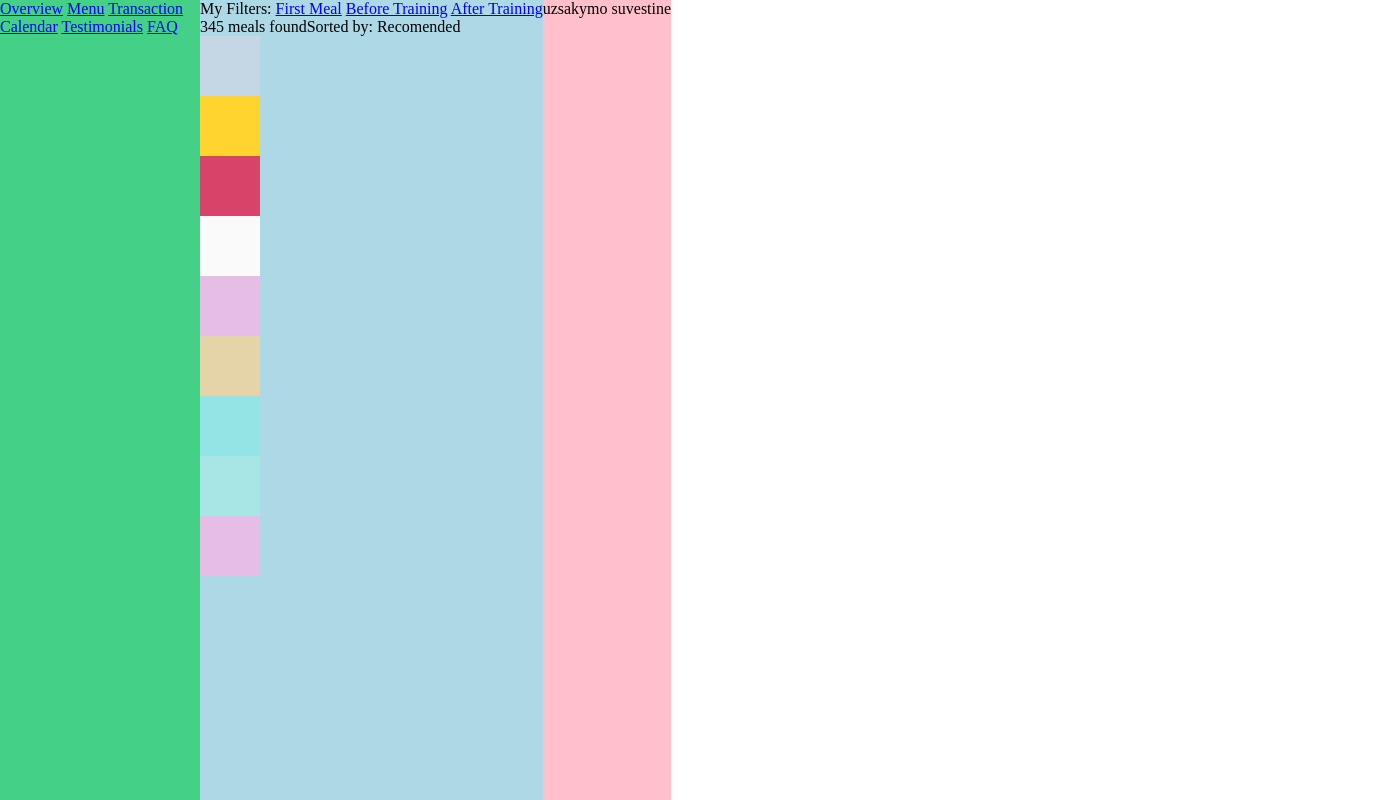
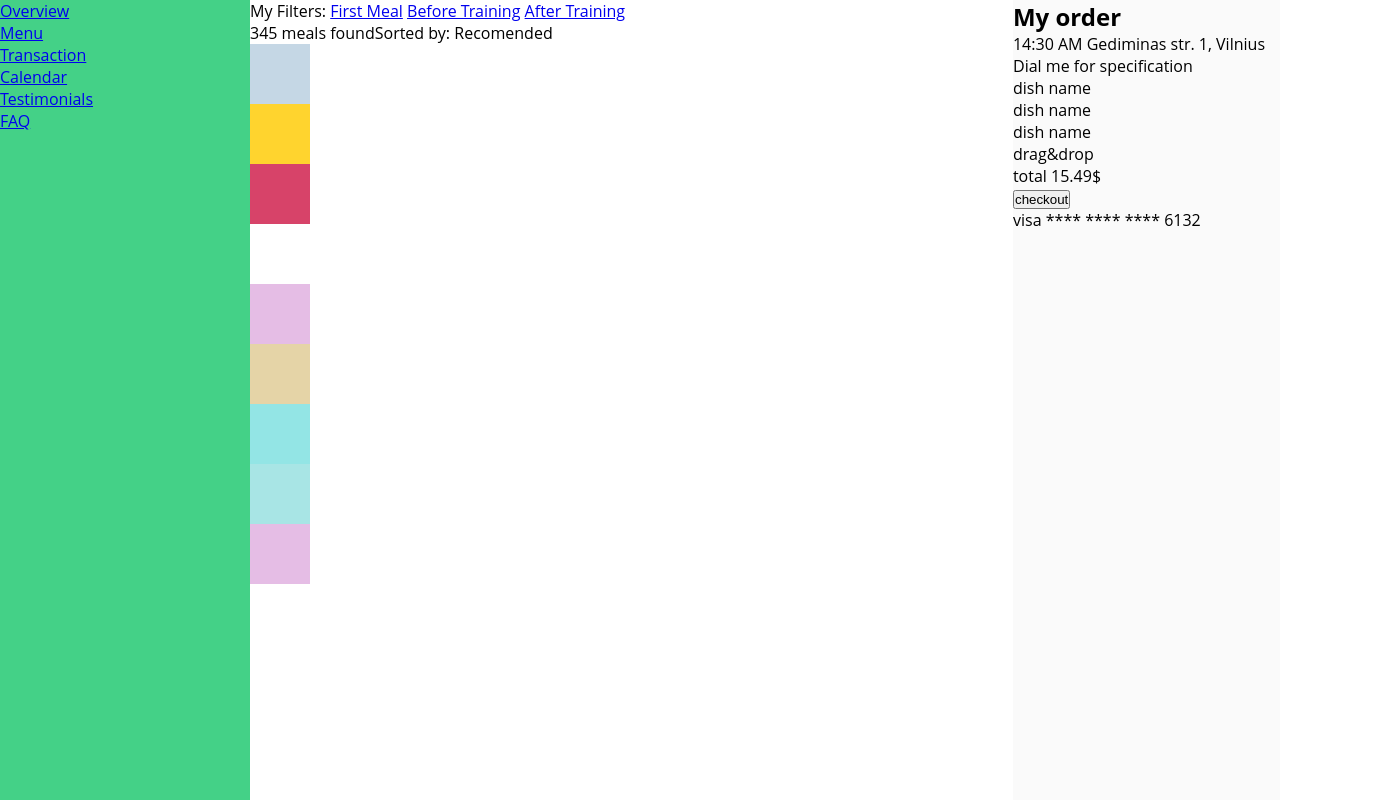
Before and after one commit to simkaz12/Friday_Challange3-Food-Delivery, a website: page index.html in a window 1280 px wide. Shown: the whole page, 1400 px wide, since content can reach past the window. Drawn offline with Linux system fonts and the light colour scheme; files whose address does not match are found by name.

Commit message:
basic layout

```diff
--- a/css/base/base.css
+++ b/css/base/base.css
@@ -3,7 +3,7 @@
     --food-color1: #c5d7e5;
     --food-color2: #ffd42e;
     --food-color3: #d74369;
-    --food-color4: #fafafa;
+    --uzsakymo: #fafafa;
     --food-color5: #e5bde5;
     --food-color6: #e5d4a7;
     --food-color7: #93e5e5;
@@ -22,5 +22,5 @@ body * {
 }
 
 body {
-
+    font-family: Ubuntu, Cantarell, 'Open Sans', 'Helvetica Neue', sans-serif;
 }
--- a/css/base/layout.css
+++ b/css/base/layout.css
@@ -1,21 +1,26 @@
 body {
     display: flex;
     flex-direction: row;
-    width: 1400px;
+    width: 100vw;
 }
 .nav-bar {
-    width: 200px;
+
+
 }
 nav {
     float: left;
     background-color: var(--main-color);
     height: 100vh;
+    display: flex;
+    flex-direction: column;
+    width: 250px;
 }
 .main-content {
-    background-color: lightblue;
+    background-color: #ffffff;
+    width: 1000px;
 
 }
- div {
+ .dish1, .dish2, .dish3, .dish4, .dish5, .dish6, .dish7, .dish8, .dish9 {
     height: 60px;
     width: 60px;
  }
@@ -48,5 +53,6 @@ nav {
     background-color: var(--food-color9);
  }
  .order {
-    background-color: pink;
+    background-color: var(--uzsakymo);
+    width: 350px;
  }
--- /dev/null
+++ b/css/vendors/ubuntu.css
@@ -0,0 +1,24 @@
+@font-face {
+    font-family: Ubuntu;
+    src: url('../../fonts/ubuntu/Ubuntu-Regular.ttf');
+    font-weight: normal;
+    font-style: normal;
+}
+@font-face {
+    font-family: Ubuntu;
+    src: url('../../fonts/ubuntu/Ubuntu-Bold.ttf');
+    font-weight: bold;
+    font-style: normal;
+}
+@font-face {
+    font-family: Ubuntu;
+    src: url('../../fonts/ubuntu/Ubuntu-Italic.ttf');
+    font-weight: normal;
+    font-style: italic;
+}
+@font-face {
+    font-family: Ubuntu;
+    src: url('../../fonts/ubuntu/Ubuntu-BoldItalic.ttf');
+    font-weight: bold;
+    font-style: italic;
+}
--- a/index.html
+++ b/index.html
@@ -41,7 +41,27 @@
         </div>
     </main>
     <section class="order">
-        uzsakymo suvestine
+        <header>
+
+        </header>
+        <h1>My order</h1>
+        <div>
+            <span>14:30 AM</span>
+            <span>Gediminas str. 1, Vilnius</span>
+            <span>Dial me for specification</span>
+        </div>
+        <div>
+            <p>dish name</p>
+            <p>dish name</p>
+            <p>dish name</p>
+        </div>
+        <span>drag&drop</span>
+        <p>total <span>15.49$</span></p>        <button>
+            checkout
+        </button>
+        <footer>
+            visa **** **** **** 6132
+        </footer>
     </section>
 </body>
 </html>
```
Also changed, not shown: fonts/ubuntu/UFL.txt (added, +96 -0 lines), fonts/ubuntu/Ubuntu-Bold.ttf (added), fonts/ubuntu/Ubuntu-BoldItalic.ttf (added), fonts/ubuntu/Ubuntu-Italic.ttf (added), fonts/ubuntu/Ubuntu-Light.ttf (added), fonts/ubuntu/Ubuntu-LightItalic.ttf (added), fonts/ubuntu/Ubuntu-Medium.ttf (added), fonts/ubuntu/Ubuntu-MediumItalic.ttf (added), fonts/ubuntu/Ubuntu-Regular.ttf (added).
